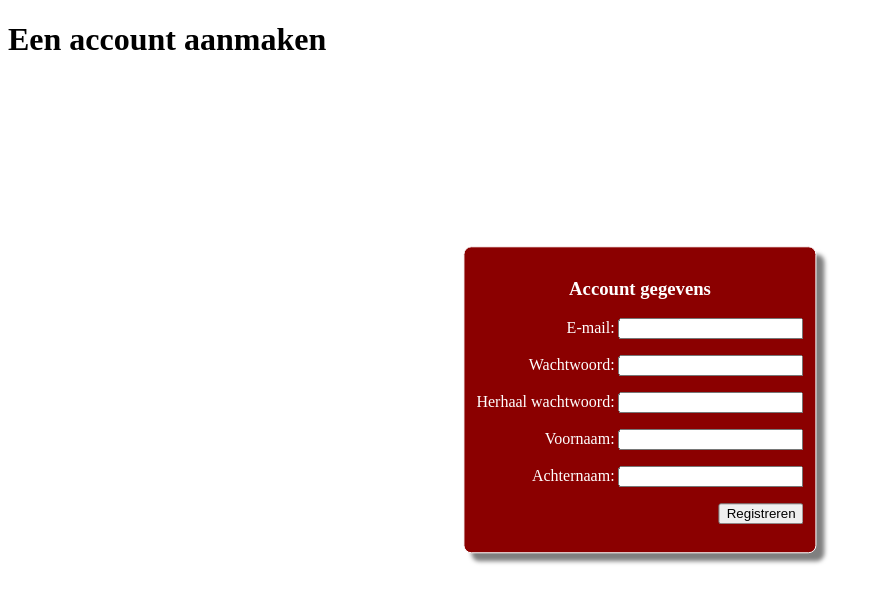
After one commit to AgusJudistira/CMS, a PHP site: page /create_account.php in a window 1280 px wide. The commit adds this page. Shown: the top 603 px of the page, without its empty margins (0-882 px from the left). Run offline with PHP 8.4, Linux system fonts and the light colour scheme.

Commit message:
[W5-004][W5-005][W5-006]

```diff
--- a/CMSbackend_002.php
+++ b/CMSbackend_002.php
@@ -23,7 +23,7 @@
 
       $editor = "<p>";
 
-      $editor .= "<button onclick='underline()' style='font-size:24px'><i class='material-icons'>format_underlined</i></button>";
+      $editor .= "<button onclick='underline()' style='font-size:18px'><i class='material-icons'>format_underlined</i></button>";
       $editor .= "<button onclick='bolden()' style='font-size:18px'><i class='material-icons'>format_bold</i></button>";
       $editor .= "<button onclick='italic()' style='font-size:18px'><i class='material-icons'>format_italic</i></button>";
       $editor .= "<button onclick='insertImage()' style='font-size:18px'><i class='material-icons'>insert_photo</i></button>";
@@ -108,7 +108,6 @@
         $stmt->close();
         return $bloglist;
       }
-
 
       function insert_blog($blogtitel, $artikel, $commentaar_toegestaan) {
 
--- a/CMSfrontend_002.css
+++ b/CMSfrontend_002.css
@@ -5,16 +5,72 @@ table, th, td {
 }
 
 #linkerkolom {
+  position: absolute;
+  padding-right: 10px;
+  padding-left: 10px;
+  background-color: lightblue;
   float: left;
   width: 25%;
+  height: 100%;
 }
 
 #rechterkolom {
+  position: absolute;
+  padding-left: 10px;
+  background-color: khaki;
   float: right;
+  left: 25%;
   width: 75%;
+  height: 100%;
 }
 
 .categorie:hover {
   background-color: black;
   color: white;
+  cursor: pointer;
 }
+
+#user-login {
+  color: white;
+  text-align: right;
+  display: none;
+  position: absolute;
+  background-color: darkred;
+  border: 1px solid white;
+  border-radius: 8px;
+  padding: 12px;
+  box-shadow: 8px 8px 4px rgba(0, 0, 0, 0.5);
+  top: 50%;
+  left: 50%;
+  transform: translate(-50%, -50%);
+  -ms-transform: translate(-50%, -50%);
+  z-index: 9;
+}
+
+#user-login a {
+  color: yellow;
+}
+
+#account-form {
+  color: white;
+  text-align: right;
+  display: block;
+  position: absolute;
+  background-color: darkred;
+  border: 1px solid white;
+  border-radius: 8px;
+  padding: 12px;
+  box-shadow: 8px 8px 4px rgba(0, 0, 0, 0.5);
+  top: 50%;
+  left: 50%;
+  transform: translate(-50%, -50%);
+  -ms-transform: translate(-50%, -50%);
+  z-index: 9;
+}
+
+/*
+#rechterkolom:after {
+  content: "";
+  display: table;
+  clear: both;
+}*/
--- /dev/null
+++ b/create_account.php
@@ -0,0 +1,88 @@
+<!DOCTYPE html>
+<html>
+    <meta name="viewport" content="width=device-width, initial-scale=1.0">
+    <head>
+        <meta charset="UTF-8">
+        <title>Account aanmaken</title>
+        <link rel="stylesheet" type="text/css" href="CMSfrontend_002.css" />
+    </head>
+    <body>
+        <h1>Een account aanmaken</h1>
+        <form id="account-form" method="post" action="<?php $thisfile?>">
+            <h3 align='center'>Account gegevens</h3>
+            <p>E-mail: <input type="text" name="email" required></p>
+            <p>Wachtwoord: <input type="password" name="wachtwoord" required></p>
+            <p>Herhaal wachtwoord: <input type="password" name="wachtwoord-check" required></p>
+            <p>Voornaam: <input type="text" name="voornaam" required></p>
+            <p>Achternaam: <input type="text" name="achternaam" required></p>
+            <p><input type="submit" value="Registreren"></p>
+        </form>
+        <?php
+            //error_reporting(E_ALL);
+            //ini_set('display_errors', 1);
+
+            require_once "dbconnect.php"; // bestand met de login gegevens voor de database
+
+            $thisfile = $_SERVER['PHP_SELF'];
+
+            if (isset($_POST['email'])) {
+                $email = $_POST['email'];
+                $wachtwoord = $_POST['wachtwoord'];
+                $wachtwoord_check = $_POST['wachtwoord-check'];
+                $voornaam = $_POST['voornaam'];
+                $achternaam = $_POST['achternaam'];
+                if ($wachtwoord == $wachtwoord_check) {
+                    account_aanmaken($email, $wachtwoord, $voornaam, $achternaam);
+                }
+                else {
+                    echo "<p>Het tweede wachtwoord komt niet overeen met het eerste.</p>";
+                    //header("$thisfile");
+                }
+            }
+
+            //header("CMSfrontend_002.php");
+
+            function bestaat_al($email) {
+                $db = dbconnect();
+
+                $stmt = $db->prepare("SELECT email FROM Lezers
+                                      WHERE email = '$email';");
+
+                $stmt->execute();
+                $stmt->store_result();
+
+                return ($stmt->num_rows > 0);
+            }
+
+            function account_aanmaken($email, $wachtwoord, $voornaam, $achternaam) {
+
+                if (!bestaat_al($email)) {
+                    $db = dbconnect();
+                    $gecodeerde_wachtwoord = md5($wachtwoord); // sla het wachtwoord gecodeerd op
+                    $stmt = $db->prepare("INSERT INTO Lezers (email, wachtwoord, voornaam, achternaam) VALUES (?, ?, ?, ?)");
+                    $stmt->bind_param("ssss", $email, $gecodeerde_wachtwoord, $voornaam, $achternaam);
+                    $stmt->execute();
+
+                    //$lastid = mysqli_insert_id($db);
+
+                    echo "<p>Account toegevoegd.</p>";
+                    echo "<p>U kunt nu inloggen met de net geregistreerde gegevens.</p>";
+                    echo "<h4><a href='CMSfrontend_002.php'>Klik hier om verder te gaan.</a></h4>";
+                    //return $lastid;
+                    $stmt->close();
+                    ?>
+                    <script type="text/javascript">
+                        //alert("de formulier gaat nu uitgewist worden");
+                        document.getElementById('account-form').style.display = "none";
+                    </script>
+                    <?php
+                }
+                else {
+                    echo "<p>Account met de email $email bestaat al.</p>";
+                    //header("$thisfile");
+                }
+            }
+        ?>
+
+    </body>
+</html>
```
Also changed, not shown: CMSfrontend_002.php (+127 -13 lines), getBloglistWithCat.php (+6 -4 lines), 1 other file.
